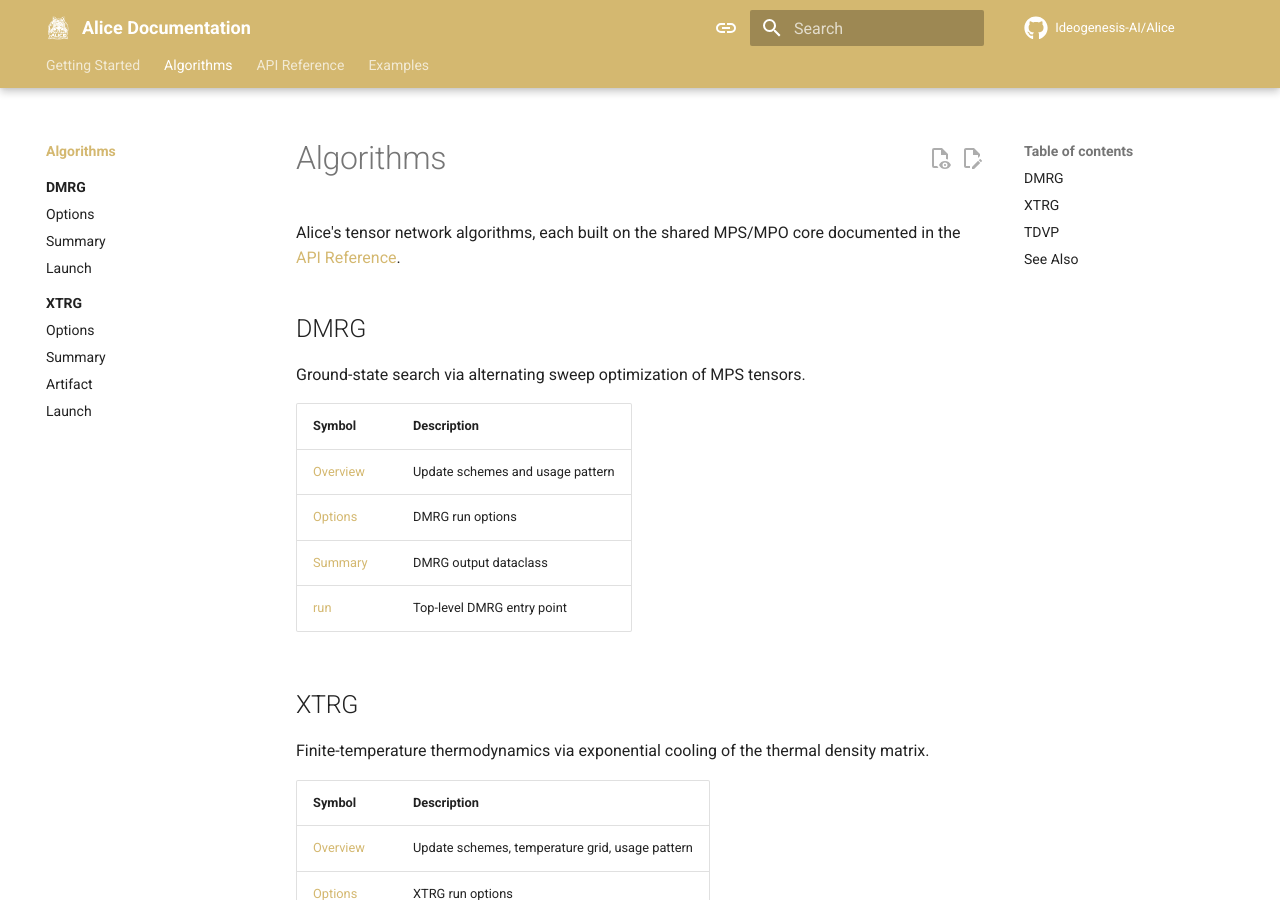
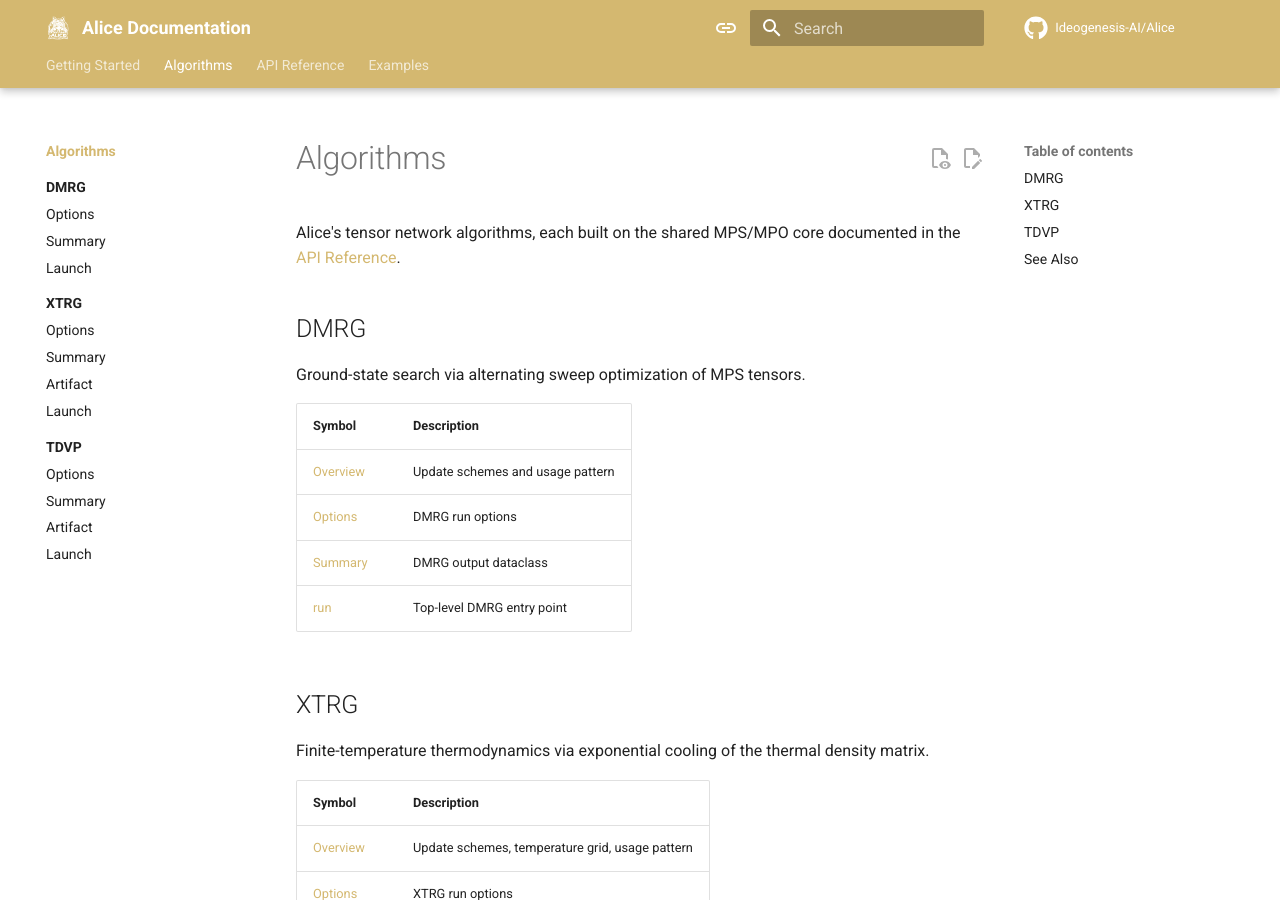
Before and after one commit to Ideogenesis-AI/Alice, an MkDocs documentation site: the page built from docs/algorithms/index.md, in a window 1280 px wide and 900 px high. Built offline with MkDocs 1.6.1 and Material for MkDocs 9.7.7, drawn with Linux system fonts in a browser that asks for light colours; comment, search, counter and statistics services are not loaded; some of the changed lines change nothing that is shown.

Commit message:
Add TDVP navigation structure to documentation
Expanded the navigation structure in the documentation to include a dedicated TDVP section, featuring links to the Overview, Options, Summary, Artifact, and Launch files. Additionally, added links for TDVP examples, enhancing the organization and accessibility of the TDVP documentation for users exploring many-body quantum systems.

```diff
--- a/mkdocs.yml
+++ b/mkdocs.yml
@@ -74,6 +74,12 @@ nav:
       - Summary: algorithms/xtrg/summary.md
       - Artifact: algorithms/xtrg/artifact.md
       - Launch: algorithms/xtrg/run.md
+    - TDVP:
+      - Overview: algorithms/tdvp/index.md
+      - Options: algorithms/tdvp/options.md
+      - Summary: algorithms/tdvp/summary.md
+      - Artifact: algorithms/tdvp/artifact.md
+      - Launch: algorithms/tdvp/run.md
   - API Reference:
     - Overview: api/index.md
     - Logging: api/logging.md
@@ -121,6 +127,11 @@ nav:
     - XTRG:
       - Free fermion: examples/xtrg/free-fermion.md
       - Hubbard model: examples/xtrg/hubbard.md
+    - TDVP:
+      - Free fermion: examples/tdvp/free-fermion.md
+      - Domain wall: examples/tdvp/domain-wall.md
+      - Hubbard model: examples/tdvp/hubbard.md
+      - Hubbard quench: examples/tdvp/hubbard-quench.md
     - AutoMPO from TOML: examples/autompo-toml.md
     - Extensions:
       - Custom geometry: examples/extensions/custom-geometry.md
```
